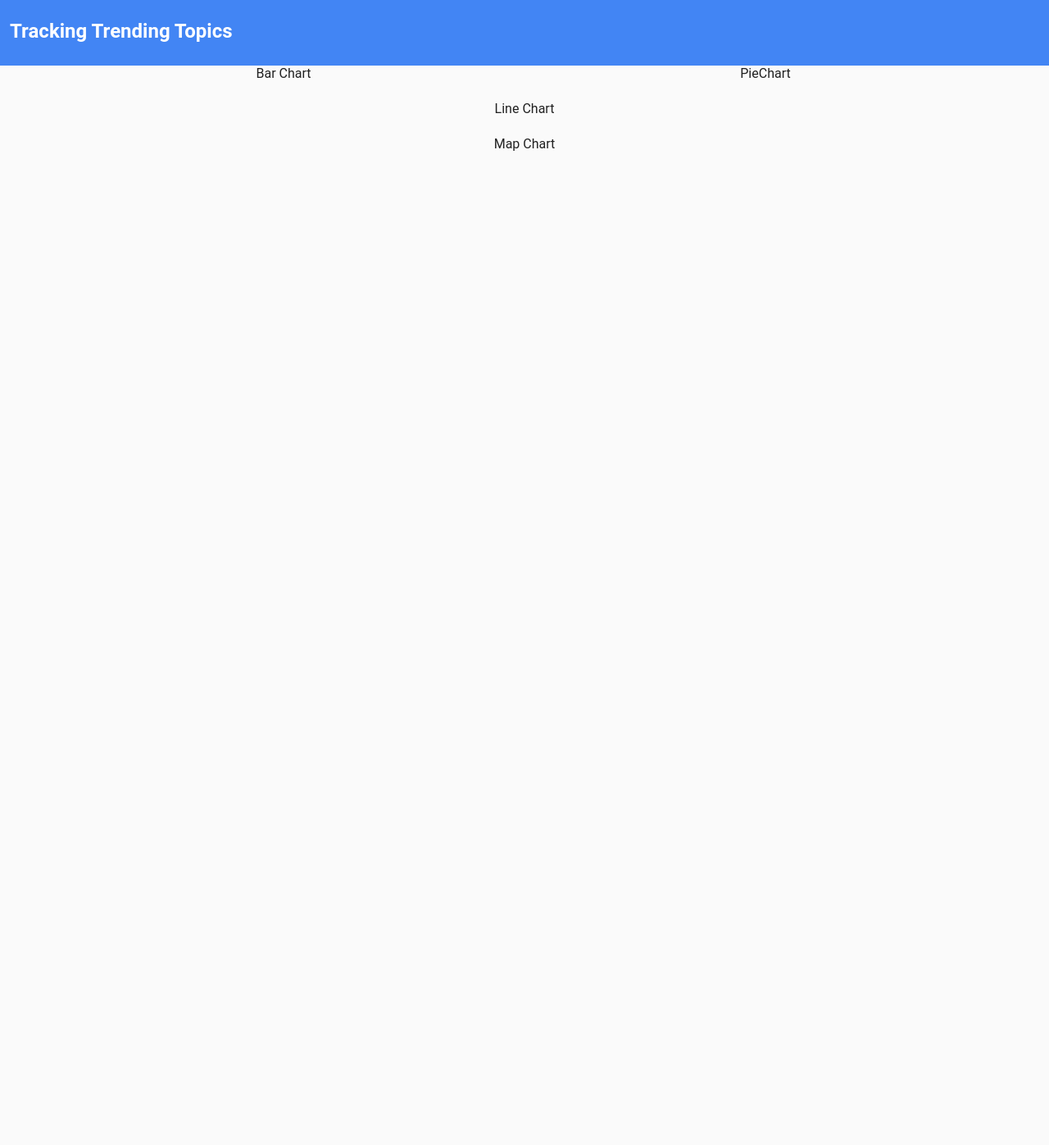
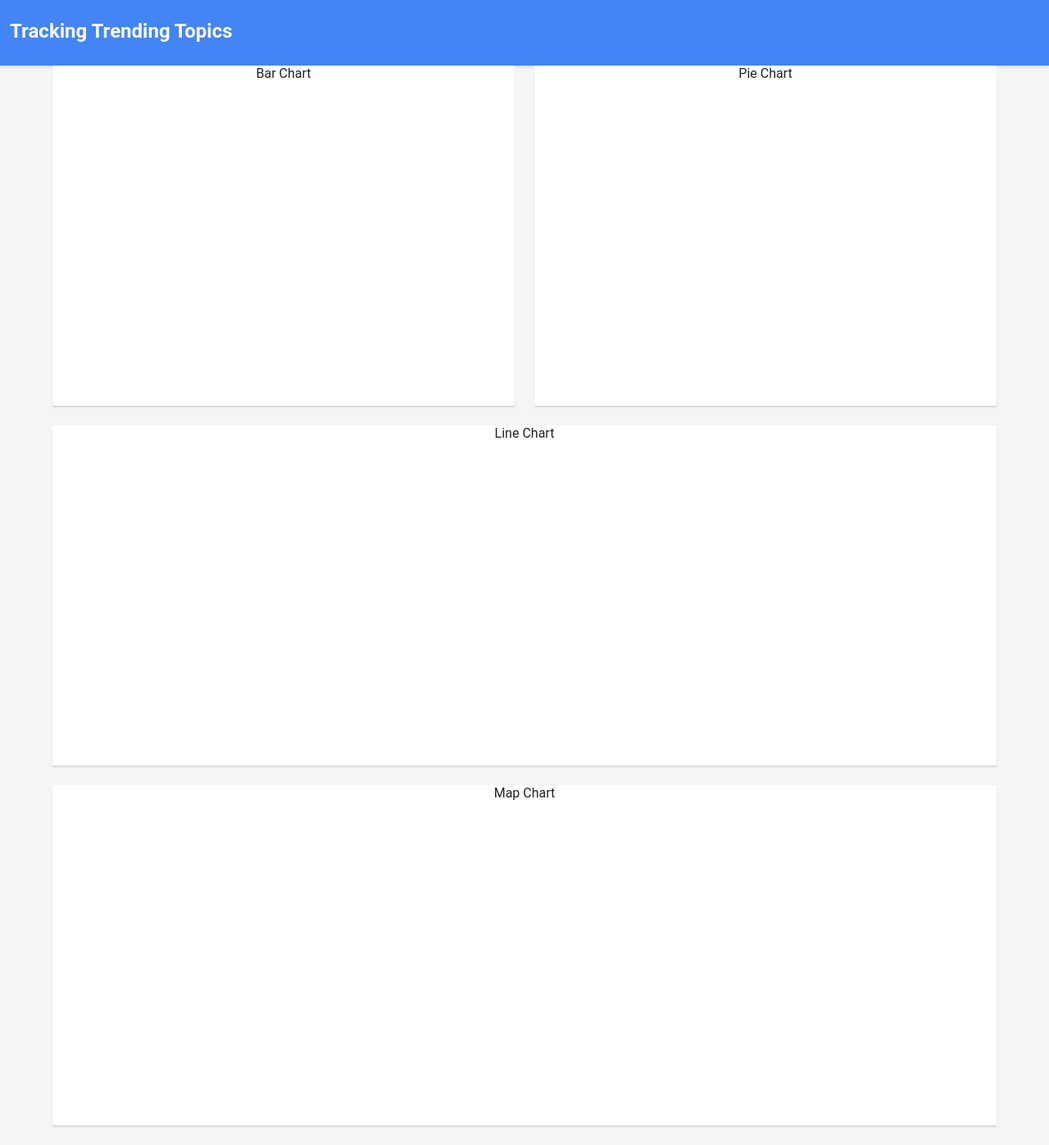
Before and after one commit to garrettgibo/tracking-trending-topics, a React (Create React App) app: page / in a window 1280 px wide. Shown: the whole page at 82% size. Before the commit the page ends 800 px from the top, so only its background shows below. Built offline with nearby package versions, Linux system fonts and the light colour scheme.

Commit message:
Format charts with filler svg and bottom shadows

```diff
--- a/src/App.css
+++ b/src/App.css
@@ -12,6 +12,7 @@
   padding-bottom: 8px;
   display: flex;
   flex-direction: row;
+  box-shadow: 0 2px 2px 0 rgba(0,0,0,0.12);
 }
 
 .App-intro {
--- a/src/App.js
+++ b/src/App.js
@@ -1,12 +1,23 @@
 import React, { Component } from 'react';
+// import * as d3 from "d3";
+
 import './App.css';
 import BarChart from './components/BarChart';
 import PieChart from './components/PieChart';
 import LineChart from './components/LineChart';
 import MapChart from './components/MapChart';
 
+const data = {};
 
 class App extends Component {
+  constructor(props) {
+    super(props);
+    this.state = {
+      width: 1152 - 24,
+      halfWidth: 1152 / 2 - 24,
+      height: 392,
+    }
+  }
   render() {
     return (
       <div className="App">
@@ -18,10 +29,10 @@ class App extends Component {
 
         <div className='content-wrap'>
           <div className='widget-container-wrapper layout-wrap layout-row'>
-            <BarChart />
-            <PieChart />
-            <LineChart />
-            <MapChart />
+            <BarChart size={this.state}/>
+            <PieChart size={this.state}/>
+            <LineChart size={this.state}/>
+            <MapChart size={this.state}/>
           </div>
         </div>
       </div>
--- a/src/components/BarChart.js
+++ b/src/components/BarChart.js
@@ -2,10 +2,36 @@ import React, { Component } from 'react';
 import '../App.css';
 
 export class BarChart extends Component {
+    constructor(props) {
+        super(props)
+        this.createBarChart = this.createBarChart.bind(this)
+    }
+
+    // initial creation
+    componentDidMount() {
+        this.createBarChart()
+    }
+
+    // chart updates
+    componentDidUpdate() {
+        this.createBarChart()
+    }
+
+    createBarChart() {
+
+    }
+
     render() {
         return (
             <div className='widget-container flex-50'>
-                Bar Chart
+                <div className='fe-atoms-generic-container'>
+                    Bar Chart
+                    <svg
+                        ref={node => this.node = node}
+                        width={this.props.size['halfWidth']}
+                        height={this.props.size['height']}>
+                    </svg>
+                </div>
             </div>
         )
     }
--- a/src/components/LineChart.js
+++ b/src/components/LineChart.js
@@ -5,7 +5,14 @@ export class LineChart extends Component {
     render() {
         return (
             <div className='widget-container flex-100'>
-               Line Chart
+                <div className='fe-atoms-generic-container'>
+                    Line Chart
+                    <svg
+                        ref={node => this.node = node}
+                        width={this.props.size['width']}
+                        height={this.props.size['height']}>
+                    </svg>
+                </div>
             </div>
         )
     }
--- a/src/components/MapChart.js
+++ b/src/components/MapChart.js
@@ -5,7 +5,14 @@ export class MapChart extends Component {
     render() {
         return (
             <div className='widget-container flex-100'>
-                Map Chart
+                <div className='fe-atoms-generic-container'>
+                    Map Chart
+                    <svg
+                        ref={node => this.node = node}
+                        width={this.props.size['width']}
+                        height={this.props.size['height']}>
+                    </svg>
+                </div>
             </div>
         )
     }
--- a/src/components/PieChart.js
+++ b/src/components/PieChart.js
@@ -5,7 +5,14 @@ export class PieChart extends Component {
     render() {
         return (
             <div className='widget-container flex-50'>
-               PieChart
+                <div className='fe-atoms-generic-container'>
+                    Pie Chart
+                    <svg
+                        ref={node => this.node = node}
+                        width={this.props.size['halfWidth']}
+                        height={this.props.size['height']}>
+                    </svg>
+                </div>
             </div>
         )
     }
--- a/src/index.css
+++ b/src/index.css
@@ -3,5 +3,5 @@ body {
   padding: 0;
   font-family: 'Roboto', 'Heebo', Arial, sans-serif;
   color: rgba(0,0,0,0.87);
-  background-color: rgb(250, 250, 250);
+  background-color: #f5f5f5;
 }
```
